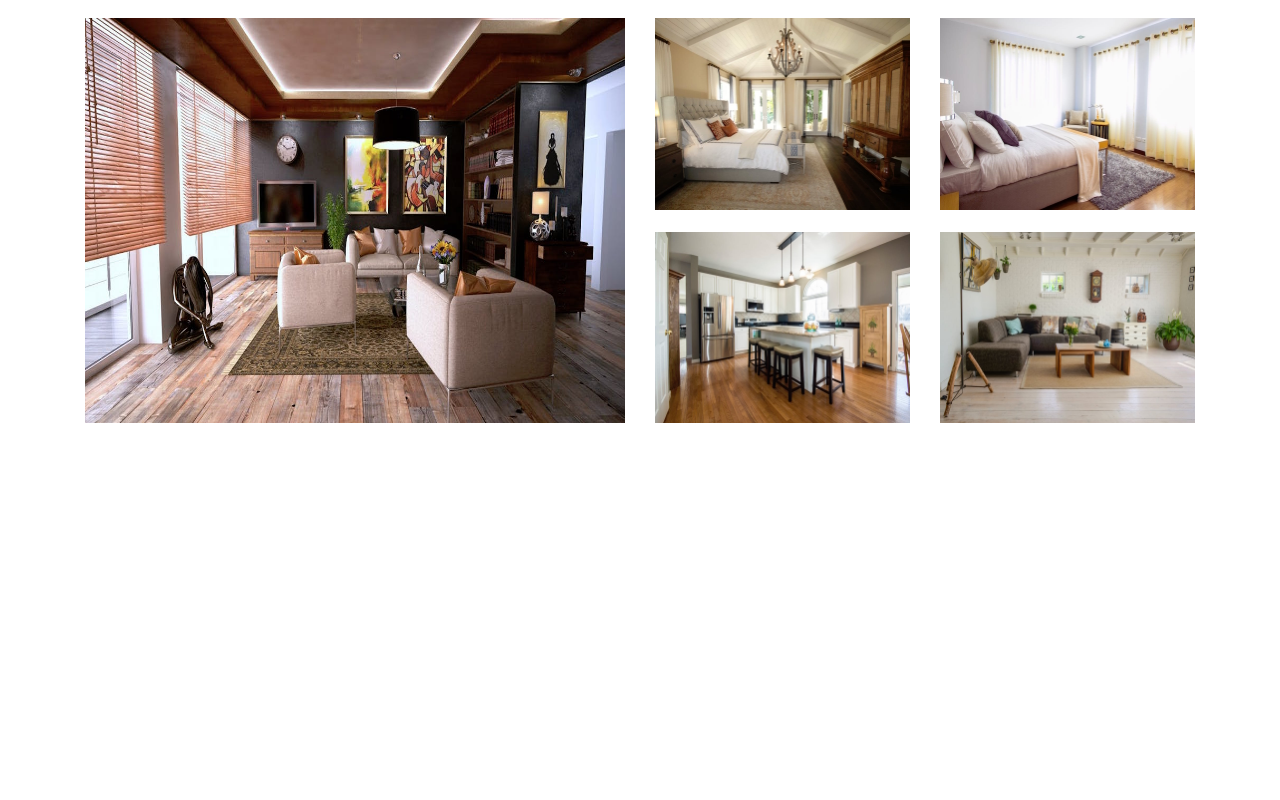
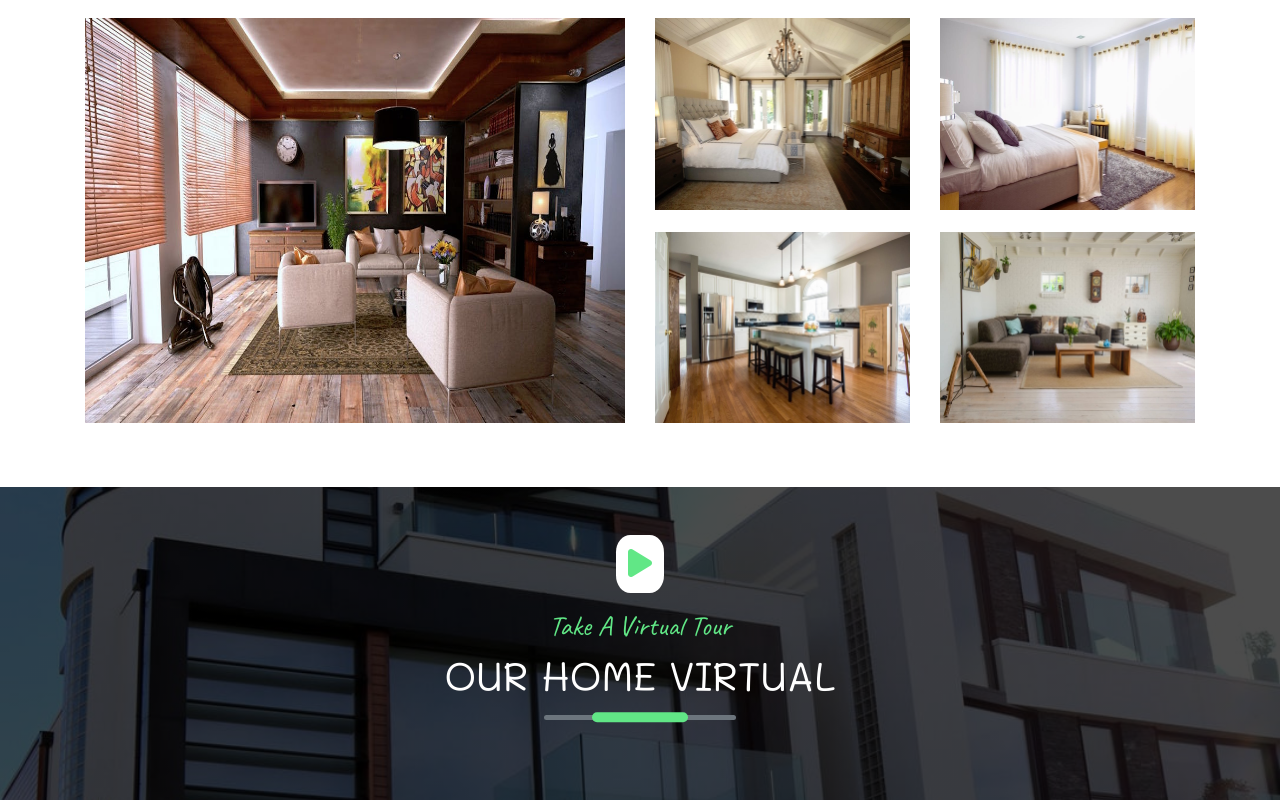
Before and after one commit to mnliv/demoWeb-3, a plain HTML site: page index.html in a window 1280 px wide. Shown: the part 2938-3738 px from the top of the page. Before the commit the page ends 3425 px from the top, so only its background shows below. Drawn offline with nearby package versions, Linux system fonts and the light colour scheme.

Commit message:
add virtual section

```diff
--- a/index.html
+++ b/index.html
@@ -520,6 +520,25 @@
     </section>
     <!-- end of gallery -->
 
+    <!-- virtual -->
+    <section id="virtual" class="tour py-5">
+      <div class="container">
+        <div class="row">
+          <div class="col text-center mb-3">
+            <span class="tour-icon d-inline-block">
+              <i class="fas fa-play fa-2x"></i>
+            </span>
+            <h3 class="text-green text-slant text-capitalize">take a virtual tour</h3>
+            <h1 class="text-uppercase text-white">Our home virtual</h1>
+            <div class="title-underline my-3 bg-secondary">
+              <div class="title-underline-center"></div>
+            </div>
+          </div>
+        </div>
+      </div>
+    </section>
+    <!-- end of virtual -->
+
     <!-- Optional JavaScript -->
     <!-- jQuery first, then Popper.js, then Bootstrap JS -->
     <script src="https://code.jquery.com/jquery-3.4.1.slim.min.js" integrity="sha384-J6qa4849blE2+poT4WnyKhv5vZF5SrPo0iEjwBvKU7imGFAV0wwj1yYfoRSJoZ+n" crossorigin="anonymous"></script>
--- a/style.css
+++ b/style.css
@@ -150,7 +150,8 @@ body {
 /* end of contact */
 
 /* services */
-.services {
+.services,
+.tour {
 	background: linear-gradient(rgba(0,0,0,0.7), rgba(0,0,0,0.7)), url('./img/bannerBcg.jpeg') center/cover fixed no-repeat;
 }
 
@@ -247,6 +248,21 @@ body {
 .gallery-img-container:hover .gallery-icon {
 	opacity: 1;
 }
+/* end of gallery */
 
+/* virtual */
+.tour-icon {
+	color: var(--mainGreen);
+	margin-bottom: 1rem;
+	padding: 0.75rem;
+	background: var(--mainWhite);
+	border-radius: 30%;
+	cursor: pointer;
+	transition: all 1s linear;
+}
 
-/* end of gallery */
+.tour-icon:hover {
+	background: var(--mainGreen);
+	color: var(--mainWhite);
+}
+/* end of virtual */
```
